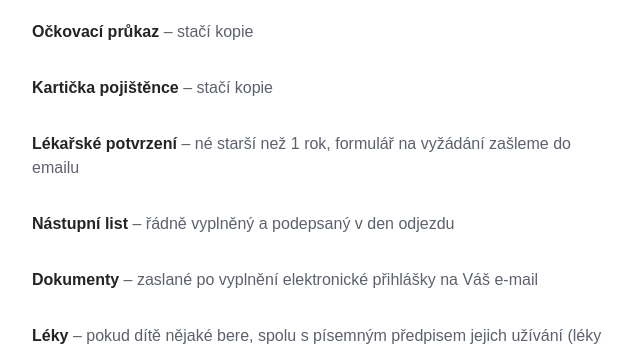
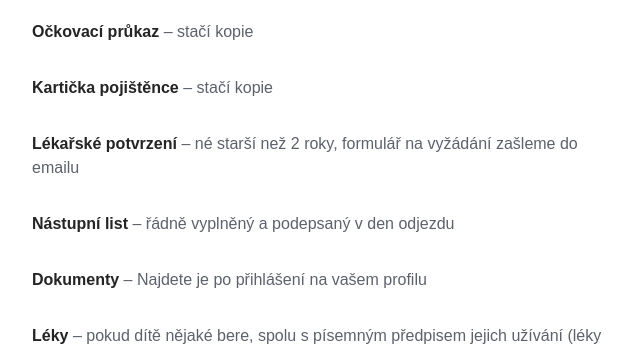
Before and after one commit to DanoHrCZ/tabor-izs, a Next.js app: page /what-with in a window 1280 px wide. Shown: the part 2860-3206 px from the top of the page, without its empty margins (0-640 px from the left). Built offline with nearby package versions, Linux system fonts and the light colour scheme; no server answers.

Commit message:
Update validity period for medical confirmation to 2 years

```diff
--- a/app/(site)/what-with/page.tsx
+++ b/app/(site)/what-with/page.tsx
@@ -319,7 +319,7 @@ export default function InformationsPage() {
                                         <strong className="font-semibold text-text-black">
                                             Lékařské potvrzení
                                         </strong>{" "}
-                                        – né starší než 1 rok, formulář na vyžádání zašleme do
+                                        – né starší než 2 roky, formulář na vyžádání zašleme do
                                         emailu
                                     </span>
                                 </li>
@@ -336,7 +336,7 @@ export default function InformationsPage() {
                                         <strong className="font-semibold text-text-black">
                                             Dokumenty
                                         </strong>{" "}
-                                        – zaslané po vyplnění elektronické přihlášky na Váš e-mail
+                                        – Najdete je po přihlášení na vašem profilu
                                     </span>
                                 </li>
                                 <li className="flex gap-x-3">
```
